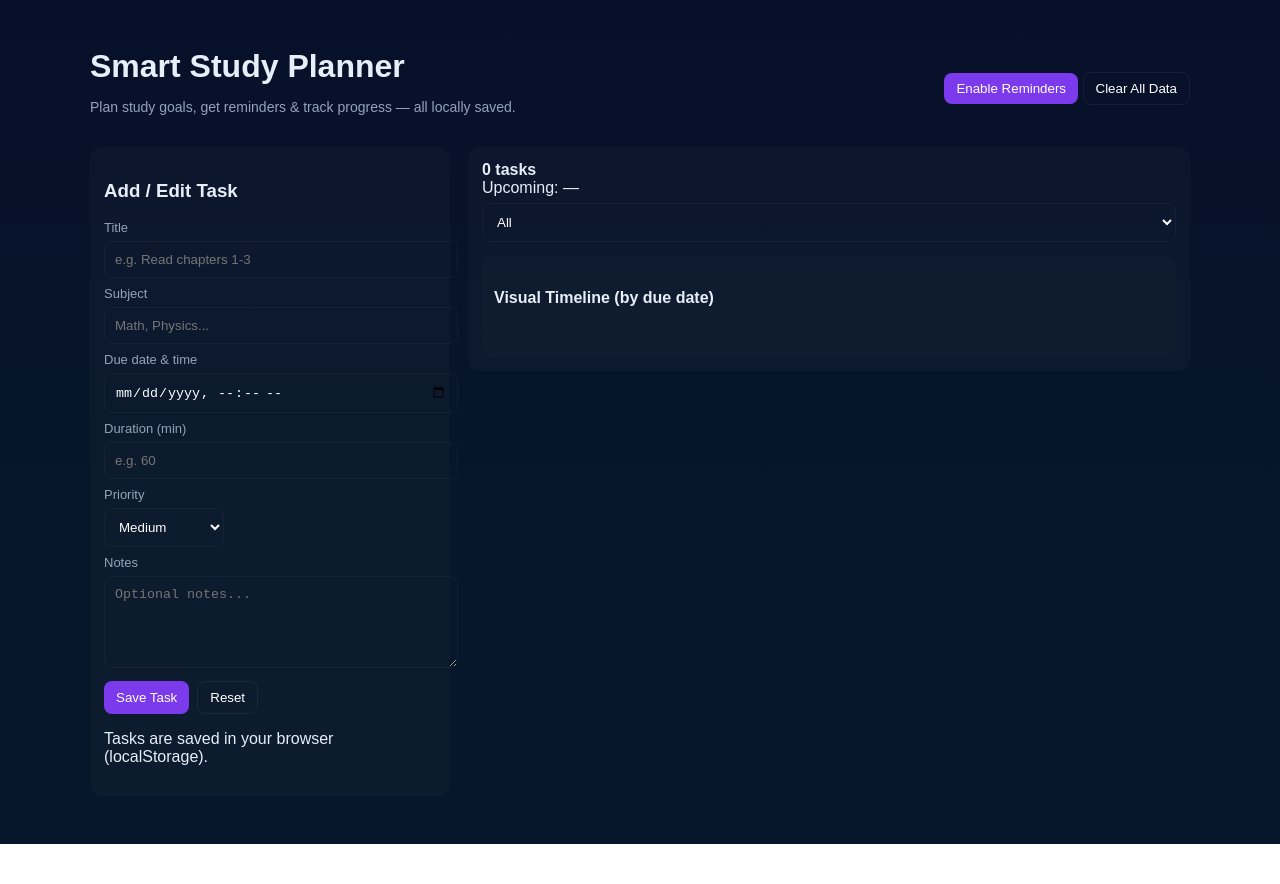
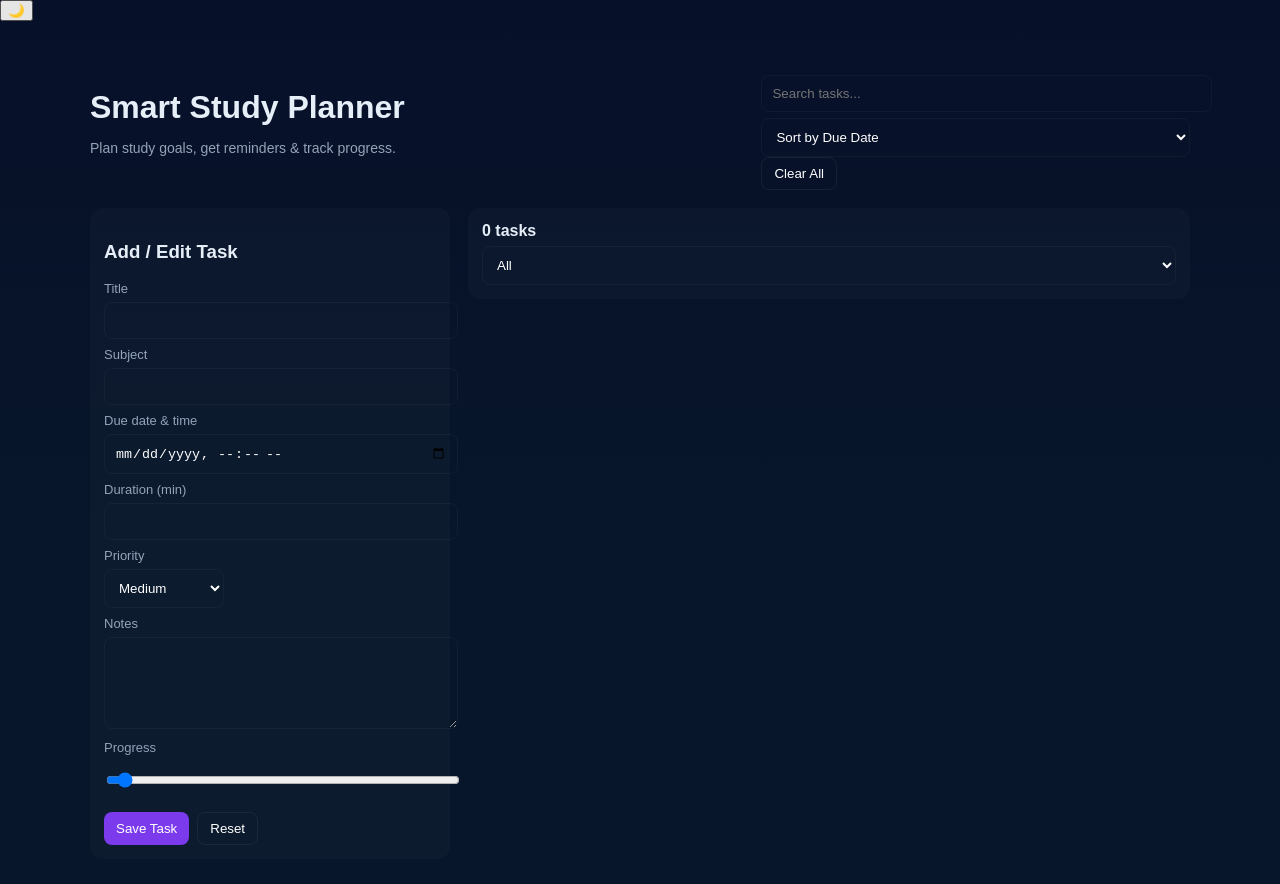
Before and after one commit to swathi12-06/Smart-Study-Planner, a plain HTML site: page index.html in a window 1280 px wide. Before the commit the page ends 844 px from the top, so only its background shows below. Drawn offline with Linux system fonts and the light colour scheme.

Commit message:
Update index.html

```diff
--- a/index.html
+++ b/index.html
@@ -7,29 +7,41 @@
   <link rel="stylesheet" href="style.css" />
 </head>
 <body>
+
+  <button id="themeToggle" class="theme-btn">🌙</button>
+
   <div class="app">
     <header>
       <div>
         <h1>Smart Study Planner</h1>
-        <p class="lead">Plan study goals, get reminders & track progress — all locally saved.</p>
+        <p class="lead">Plan study goals, get reminders & track progress.</p>
       </div>
       <div class="controls">
-        <button id="notifyRequest" class="btn small">Enable Reminders</button>
-        <button id="clearAll" class="btn ghost small">Clear All Data</button>
+        <input id="searchBox" class="search" placeholder="Search tasks...">
+        <select id="sort">
+          <option value="date">Sort by Due Date</option>
+          <option value="priority">Sort by Priority</option>
+          <option value="alpha">Sort A-Z</option>
+        </select>
+        <button id="clearAll" class="btn ghost small">Clear All</button>
       </div>
     </header>
 
     <div class="layout">
-      <!-- Left: form -->
       <aside class="card fade-up">
         <h3>Add / Edit Task</h3>
         <form id="taskForm">
           <input type="hidden" id="taskId">
-          <label>Title<input id="title" required placeholder="e.g. Read chapters 1-3"></label>
-          <label>Subject<input id="subject" placeholder="Math, Physics..."></label>
+
+          <label>Title<input id="title" required></label>
+          <label>Subject<input id="subject"></label>
           <label>Due date & time<input id="due" type="datetime-local"></label>
+
           <div class="row">
-            <label style="flex:1">Duration (min)<input id="duration" type="number" min="0" placeholder="e.g. 60"></label>
+            <label style="flex:1">Duration (min)
+              <input id="duration" type="number">
+            </label>
+
             <label style="width:120px">Priority
               <select id="priority">
                 <option value="low">Low</option>
@@ -38,42 +50,38 @@
               </select>
             </label>
           </div>
-          <label>Notes<textarea id="notes" placeholder="Optional notes..."></textarea></label>
+
+          <label>Notes<textarea id="notes"></textarea></label>
+
+          <label>Progress
+            <input id="progress" type="range" min="0" max="100" value="0">
+          </label>
+
           <div style="display:flex;gap:8px;margin-top:10px">
             <button type="submit" class="btn">Save Task</button>
-            <button type="button" id="reset" class="btn ghost">Reset</button>
+            <button id="reset" type="button" class="btn ghost">Reset</button>
           </div>
-          <p class="meta">Tasks are saved in your browser (localStorage).</p>
         </form>
       </aside>
 
-      <!-- Right: task board -->
       <main>
         <div class="card">
           <div class="board-head">
+            <strong id="summary">0 tasks</strong>
+
             <div>
-              <strong id="summary">0 tasks — 0 completed</strong>
-              <div class="meta">Upcoming: <span id="upcoming">—</span></div>
-            </div>
-            <div class="controls">
-              <div class="filters">
               <select id="filter">
                 <option value="all">All</option>
                 <option value="today">Today</option>
                 <option value="week">This week</option>
                 <option value="high">High priority</option>
+                <option value="completed">Completed</option>
                 <option value="incomplete">Incomplete</option>
               </select>
             </div>
           </div>
-          </div>
 
           <div class="tasks" id="tasks"></div>
-
-          <div class="timeline">
-            <h4>Visual Timeline (by due date)</h4>
-            <div class="timeline-track" id="timeline"></div>
-          </div>
         </div>
       </main>
     </div>
```
Lines whose indentation alone changed are shown as unchanged.
